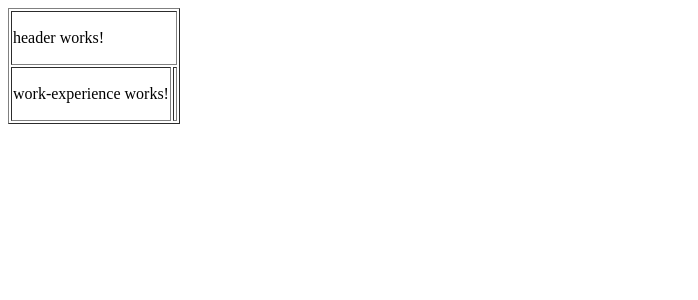
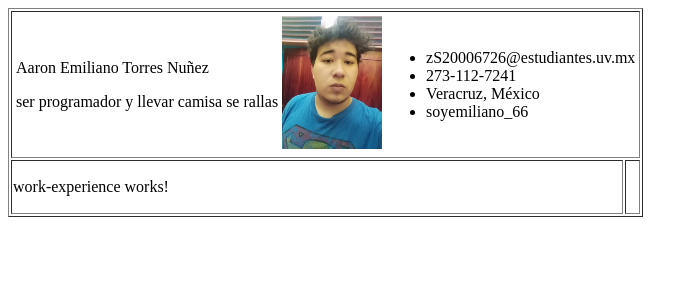
Before and after one commit to EmilianoTorres123/EmilianoTorres123.github.io, an Angular app: page / in a window 1280 px wide. Shown: the top 300 px of the page, without its empty margins (0-698 px from the left). Built offline with nearby package versions, Linux system fonts and the light colour scheme.

Commit message:
add header cv #1

```diff
--- a/src/app/header/header.component.html
+++ b/src/app/header/header.component.html
@@ -1 +1,22 @@
-<p>header works!</p>
+<table>
+    <tr>
+        <td>
+            <p>Aaron Emiliano Torres Nuñez</p>
+            <p>ser programador y llevar camisa se rallas</p>
+        </td>
+
+        <td>
+            <img class="circular--square" src="../assets/imagen/elamo.jpg" width="100">
+        </td>
+
+        <td>
+            <ul>
+                <li>zS20006726@estudiantes.uv.mx</li>
+                <li>273-112-7241</li>
+                <li>Veracruz, México</li>
+                <li>soyemiliano_66</li>
+
+            </ul>
+        </td>
+    </tr>
+</table>
```
Also changed, not shown: src/assets/imagen/elamo.jpg (added).
